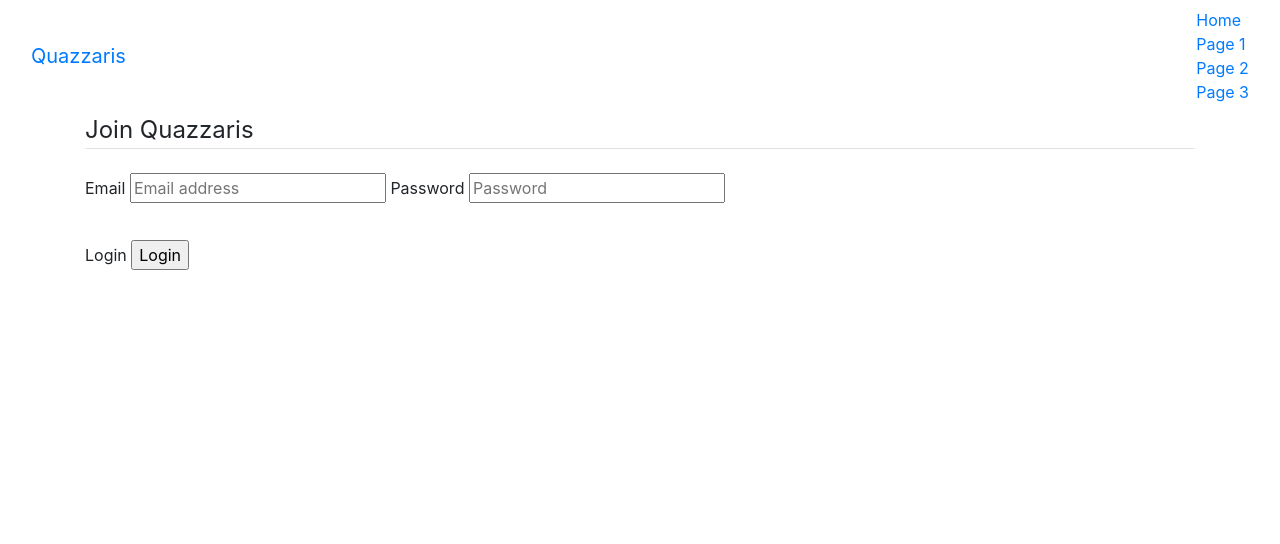
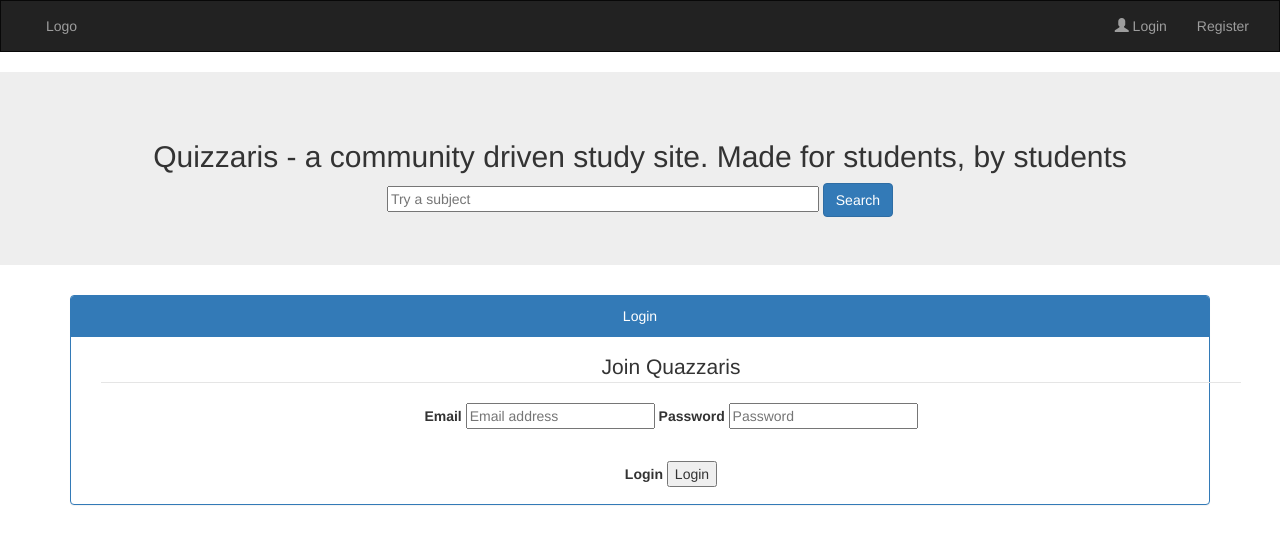
Before and after one commit to ema591/Unbreakable-Diamonds, a Flask app: page /login in a window 1280 px wide. Shown: the top 544 px of the page. Run offline with Flask 2, Linux system fonts and the light colour scheme; some libraries are stand-ins or nearby versions.

Commit message:
login page design

```diff
--- a/quizaris/templates/login.html
+++ b/quizaris/templates/login.html
@@ -1,43 +1,8 @@
-<!DOCTYPE html>
-<html>
 
-<head>
-	<title>Testing form</title>
-	<meta charset="UTF-8">
-	<meta name="viewport" content="width=device-width, initial-scale=1, shrink-to-fit=no">
+{% extends 'wireframe/login.html' %}
 
-	<link rel="stylesheet" href="https://stackpath.bootstrapcdn.com/bootstrap/4.5.2/css/bootstrap.min.css"
-		integrity="sha384-JcKb8q3iqJ61gNV9KGb8thSsNjpSL0n8PARn9HuZOnIxN0hoP+VmmDGMN5t9UJ0Z" crossorigin="anonymous">
 
-	<script src="https://code.jquery.com/jquery-3.5.1.slim.min.js"
-		integrity="sha384-DfXdz2htPH0lsSSs5nCTpuj/zy4C+OGpamoFVy38MVBnE+IbbVYUew+OrCXaRkfj"
-		crossorigin="anonymous"></script>
-	<script src="https://cdn.jsdelivr.net/npm/popper.js@1.16.1/dist/umd/popper.min.js"
-		integrity="sha384-9/reFTGAW83EW2RDu2S0VKaIzap3H66lZH81PoYlFhbGU+6BZp6G7niu735Sk7lN"
-		crossorigin="anonymous"></script>
-	<script src="https://stackpath.bootstrapcdn.com/bootstrap/4.5.2/js/bootstrap.min.js"
-		integrity="sha384-B4gt1jrGC7Jh4AgTPSdUtOBvfO8shuf57BaghqFfPlYxofvL8/KUEfYiJOMMV+rV"
-		crossorigin="anonymous"></script>
-</head>
-
-<nav class="navbar navbar-inverse">
-	<div class="container-fluid">
-	  <div class="navbar-header">
-		<a class="navbar-brand" href="#">Quazzaris</a>
-	  </div>
-	  <ul class="nav navbar-nav">
-		<li class="active"><a href="#">Home</a></li>
-		<li><a href="#">Page 1</a></li>
-		<li><a href="#">Page 2</a></li>
-		<li><a href="#">Page 3</a></li>
-	  </ul>
-	</div>
-  </nav>
-
-<body>
-	<style type="text/css"></style>
-	<link rel="stylesheet" href="/quizaris/static/logincss.css">
-
+{% block body %}
 	<div class="container">
 		<form method="POST" action="">
 			{% block content %}
@@ -82,6 +47,4 @@
 			{% endblock content %}
 		</form>
 	</div>
-</body>
-
-</html>
+	{% endblock body %}
--- a/quizaris/templates/wireframe/login.html
+++ b/quizaris/templates/wireframe/login.html
@@ -45,25 +45,9 @@
                     <div class="panel panel-primary">
                         <div class="panel-heading">Login</div>
                         <div class="panel-body">
-                            <form method="POST">
+                            {% block body %}
 
-                                <div class="form-group input-group">
-                                    <label for="username" class="form-group input-group">Username</label>
-                                    <div class="form-group input-group">
-                                        <input class="form-control"></input>
-                                    </div>
-                                </div>
-
-
-                                <div class="form-group input-group">
-                                    <label for="password" class="form-group input-group">Password</label>
-                                    <div class="input-group-prepend">
-                                        <span class="input-group-text"> <i class="fa fa-lock"></i> </span>
-                                    </div>
-                                    <input class="form-control" placeholder="Create password" type="password">
-                                </div>
-                                <button type="submit" class="btn btn-primary">Login</button>
-                            </form>
+                            {%endblock body%}
 
                         </div>
                     </div>
```
